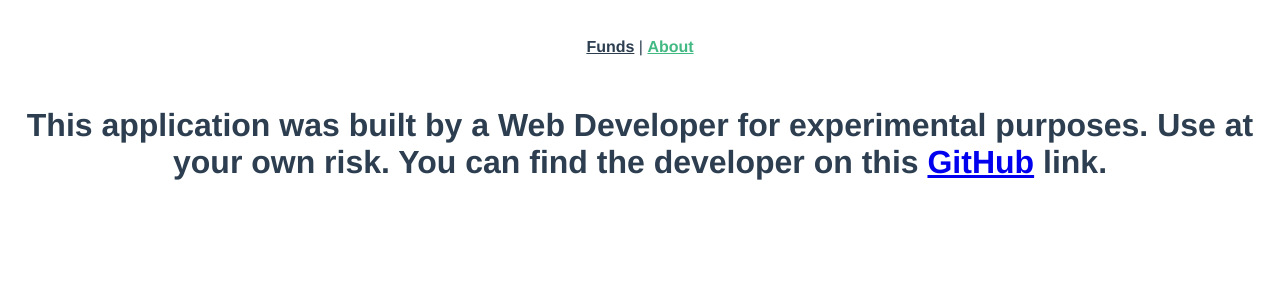
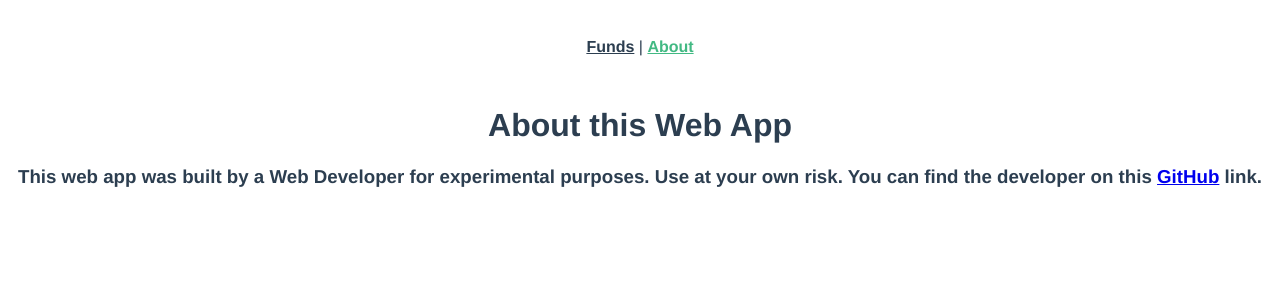
Before and after one commit to eng-gira/funds-manager, a Vue app: page /about in a window 1280 px wide. Shown: the top 300 px of the page. Built offline with nearby package versions, Linux system fonts and the light colour scheme.

Commit message:
Minor updates

```diff
--- a/src/views/AboutView.vue
+++ b/src/views/AboutView.vue
@@ -1,9 +1,10 @@
 <!-- eslint-disable prettier/prettier -->
 <template>
   <div class="about">
-    <h1>
-      This application was built by a Web Developer for experimental purposes. Use at your own risk.
+    <h1> About this Web App </h1>
+    <h3>
+      This web app was built by a Web Developer for experimental purposes. Use at your own risk.
       You can find the developer on this <a href="https://github.com/eng-gira" target="_blank">GitHub</a> link.
-    </h1>
+    </h3>
   </div>
 </template>
```
